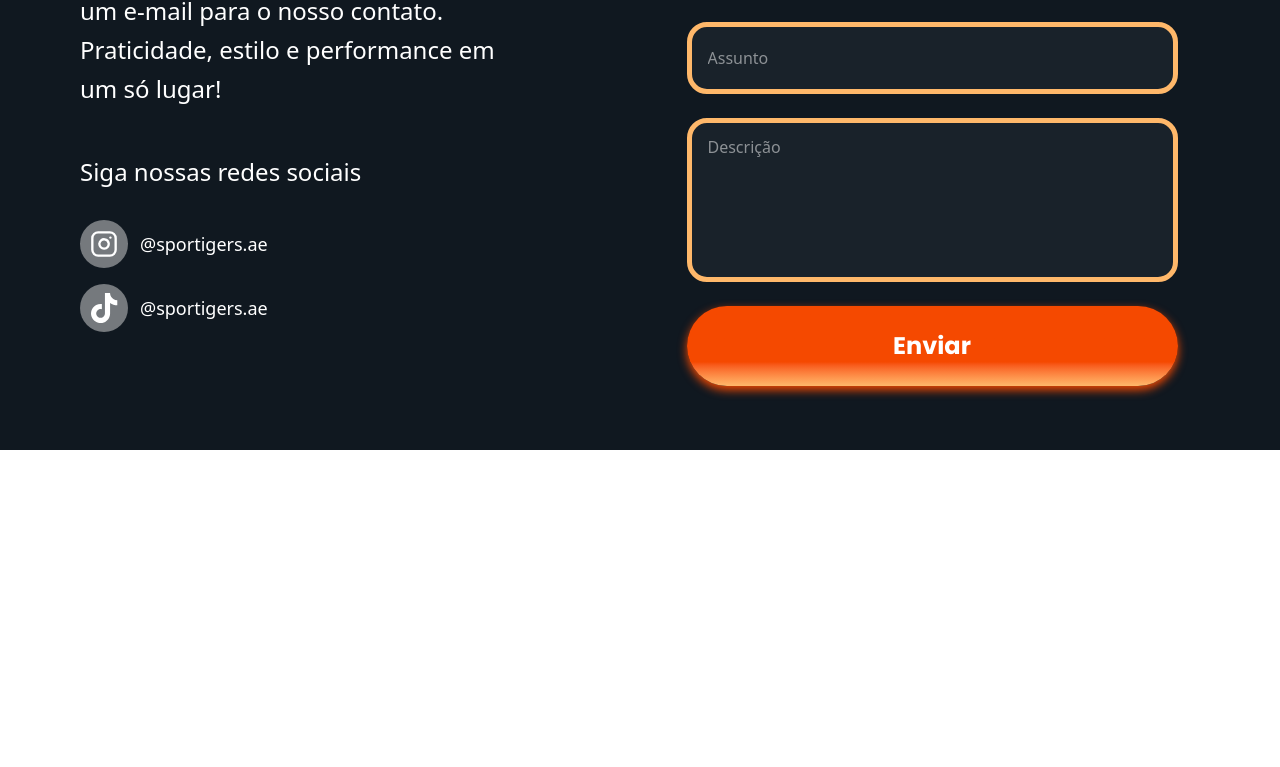
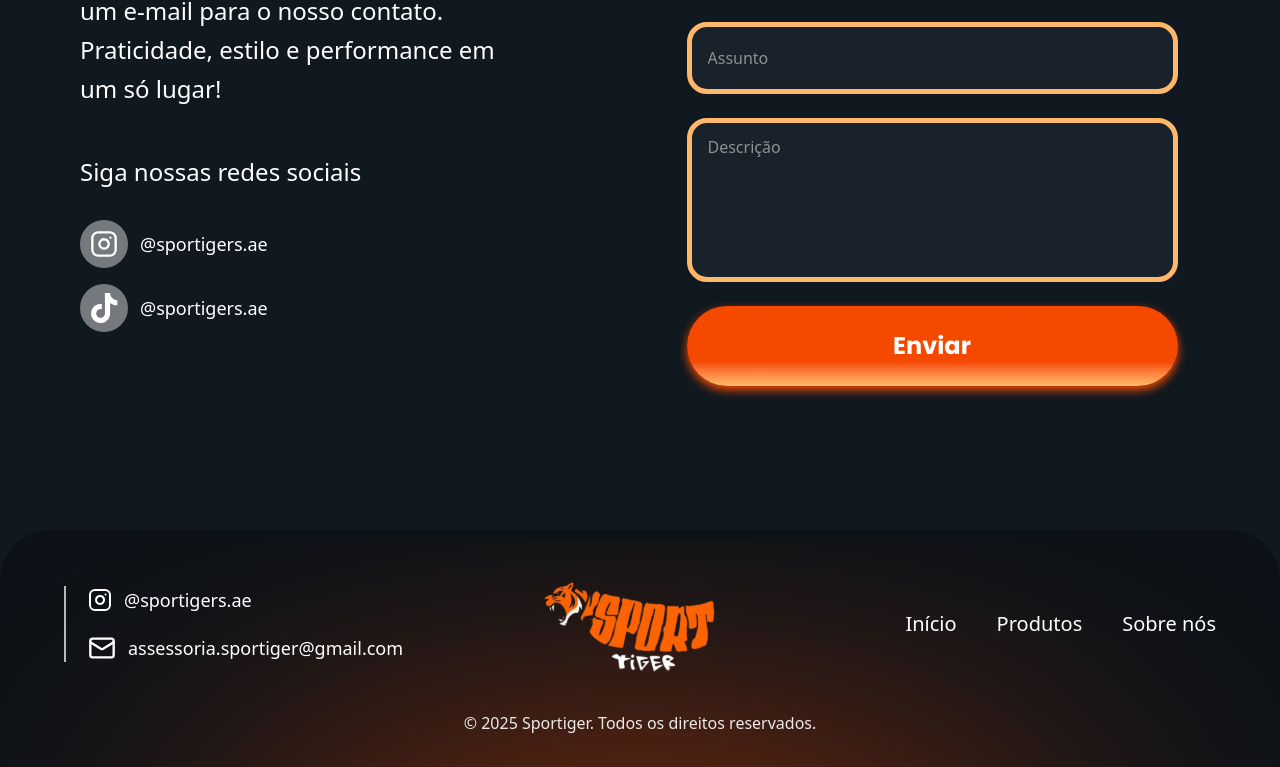
Before and after one commit to ca2sy/Sportiger, a React (Vite) app: page / in a window 1280 px wide. Shown: the part 3822-4589 px from the top of the page. Before the commit the page ends 4272 px from the top, so only its background shows below. Built offline with nearby package versions, Linux system fonts and the light colour scheme.

Commit message:
feat: add Footer and BackToTop components to enhance page navigation and layout

```diff
--- a/src/App.jsx
+++ b/src/App.jsx
@@ -5,6 +5,8 @@ import { Sobre } from './pages/sobre';
 import { Produtos } from './pages/produtos';
 import { Feedbacks } from './pages/feedbacks';
 import { Compre } from './pages/compre';
+import { Footer } from './pages/footer';
+import { BackToTop } from './components/floatButton';
 
 function App() {
   return (
@@ -36,7 +38,9 @@ function App() {
       <Produtos />
       <Feedbacks />
       <Compre />
+      <Footer />
 
+      <BackToTop />
     </div>
   );
 }
--- /dev/null
+++ b/src/components/floatButton.jsx
@@ -0,0 +1,30 @@
+import { useEffect, useState } from 'react';
+import { ChevronUp } from 'lucide-react';
+
+export function BackToTop() {
+  const [show, setShow] = useState(false);
+
+  useEffect(() => {
+    const onScroll = () => setShow(window.scrollY > 600);
+    onScroll();
+    window.addEventListener('scroll', onScroll, { passive: true });
+    return () => window.removeEventListener('scroll', onScroll);
+  }, []);
+
+  const goTop = () => {
+    const target = document.getElementById('inicio');
+    if (target) target.scrollIntoView({ behavior: 'smooth', block: 'start' });
+    else window.scrollTo({ top: 0, behavior: 'smooth' });
+  };
+
+  return (
+    <button
+      type="button"
+      onClick={goTop}
+      aria-label="Voltar ao topo"
+      className={`fixed right-6 bottom-6 z-50 h-14 w-14 rounded-full bg-gradient-to-b from-[#F54900] via-[#F54900] via-70% to-[#FFB86A] text-white shadow-[0_4px_10px_#F54900] transition-all duration-200 ${show ? 'pointer-events-auto scale-100 opacity-100' : 'pointer-events-none scale-95 opacity-0'}`}
+    >
+      <ChevronUp className="mx-auto h-6 w-6" />
+    </button>
+  );
+}
--- /dev/null
+++ b/src/pages/footer.jsx
@@ -0,0 +1,56 @@
+import logoUrl from "../assets/logo.svg";
+import ellipse6Url from "../assets/Ellipse_6.svg";
+import { Instagram, Mail } from "lucide-react";
+
+export function Footer() {
+  return (
+    <footer className="relative z-30 mt-20">
+      <div className="relative w-full rounded-t-[50px] bg-black/25 overflow-hidden">
+        {/* ELIPSE no fundo do footer */}
+        <img
+          src={ellipse6Url}
+          alt=""
+          aria-hidden
+          className="pointer-events-none select-none
+                     absolute left-1/2 -translate-x-1/2
+                     bottom-[-30%] z-0
+                     w-[1400px] h-auto opacity-100" />
+        {/* Conteúdo do footer */}
+        <div className="relative z-10 mx-auto max-w-7xl px-6 py-8 sm:px-10 lg:px-16">
+          <div className="grid grid-cols-1 items-center gap-8 md:grid-cols-3">
+            {/* Contatos */}
+            <div className="flex justify-center md:justify-start">
+              <div className="relative flex flex-col gap-5 pl-6 text-white">
+                <span aria-hidden className="absolute left-0 top-0 h-full w-[2px] bg-white/70" />
+                <a href="https://instagram.com/sportigers.ae" target="_blank" rel="noopener noreferrer" className="flex items-center gap-3 hover:opacity-90">
+                  <Instagram className="h-6 w-6" />
+                  <span className="text-base md:text-lg">@sportigers.ae</span>
+                </a>
+                <a href="mailto:sportiger@gmail.com" className="flex items-center gap-3 hover:opacity-90">
+                  <Mail className="h-7 w-7" />
+                  <span className="text-base md:text-lg">assessoria.sportiger@gmail.com</span>
+                </a>
+              </div>
+            </div>
+
+            {/* Logo central */}
+            <div className="flex justify-center">
+              <img src={logoUrl} alt="Sportiger" className="h-[125px] w-[235px] object-contain" />
+            </div>
+
+            {/* Navegação */}
+            <nav className="flex justify-center gap-10 text-white md:justify-end">
+              <a href="/#inicio" className="text-xl hover:opacity-90">Início</a>
+              <a href="/#produtos" className="text-xl hover:opacity-90">Produtos</a>
+              <a href="/#sobre-nos" className="text-xl hover:opacity-90">Sobre nós</a>
+            </nav>
+          </div>
+
+          <p className="mt-6 text-center text-sm text-white/90 md:text-base">
+            © {new Date().getFullYear()} Sportiger. Todos os direitos reservados.
+          </p>
+        </div>
+      </div>
+    </footer>
+  );
+}
```
Also changed, not shown: src/assets/Ellipse_6.svg (added).
